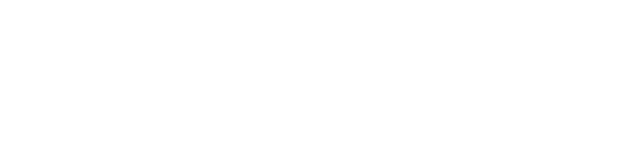
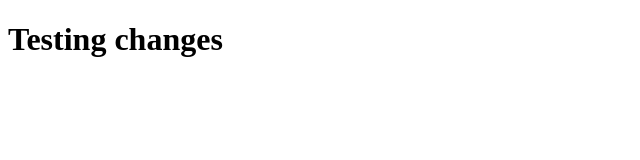
Before and after one commit to TravisMiller12/dnd-game, a plain HTML site: page index.html in a window 1280 px wide. Shown: the whole page, without its empty margins (0-640 px from the left). Drawn offline with Linux system fonts and the light colour scheme.

Commit message:
Testing changes and branches
Test

```diff
--- a/index.html
+++ b/index.html
@@ -6,6 +6,6 @@
     <title>TestDoc</title>
 </head>
 <body>
-
+    <h1>Testing changes</h1>
 </body>
 </html>
```
